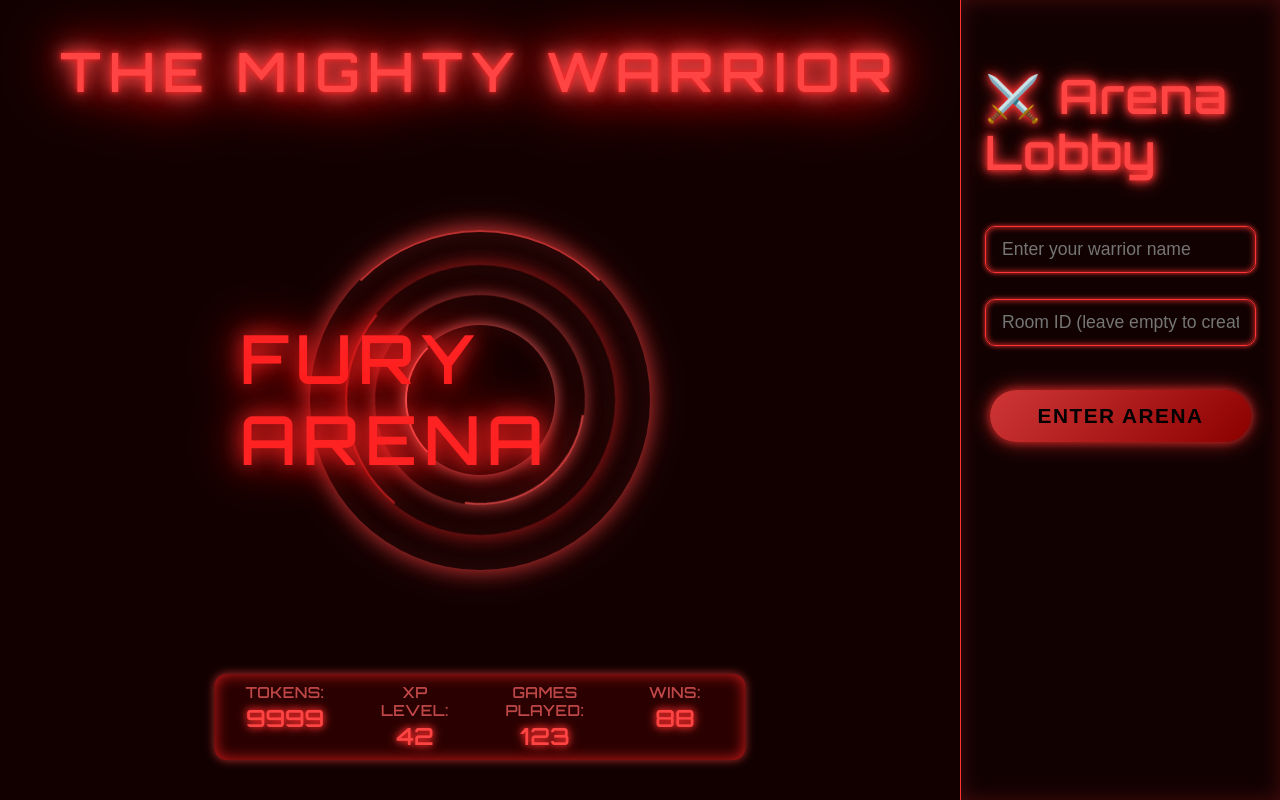
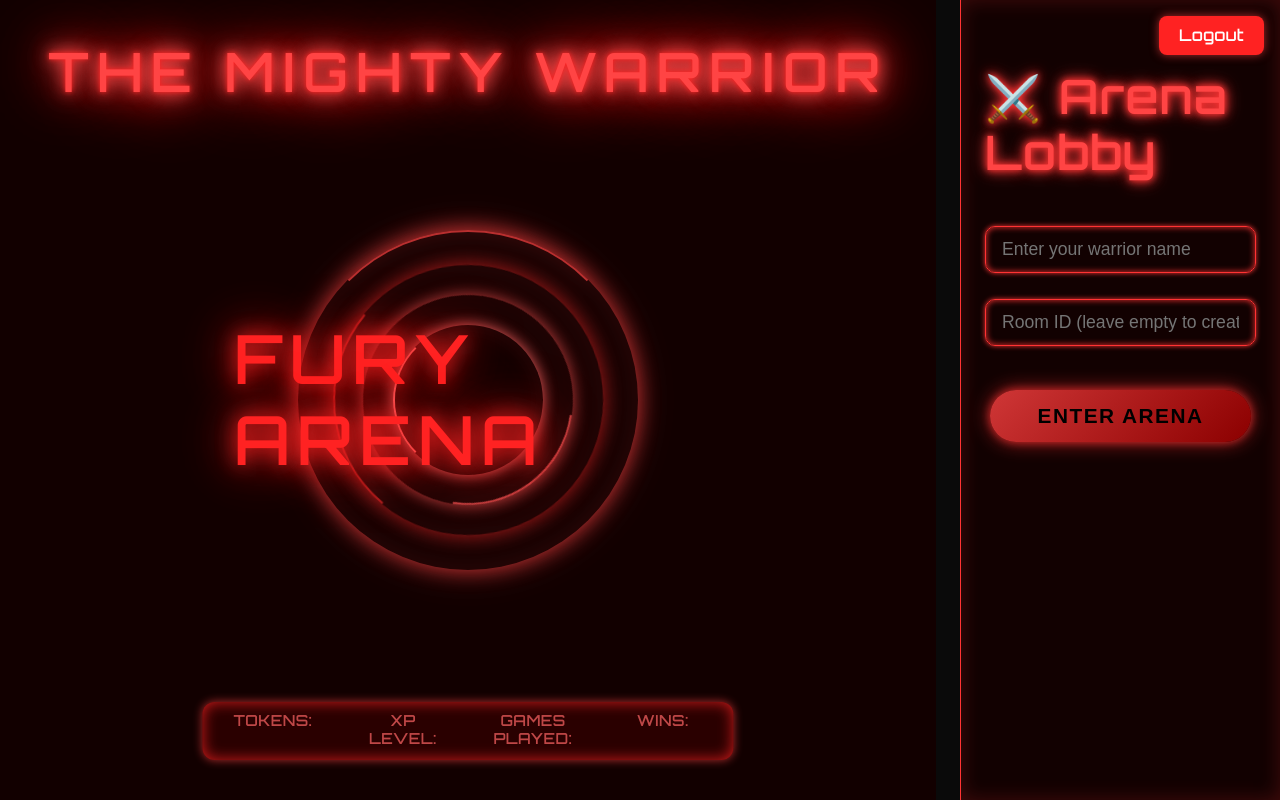
Before and after one commit to Freezingle/pvp1, a plain HTML site: page client/protected/lobby.html in a window 1280 px wide. Drawn offline with nearby package versions, Linux system fonts and the light colour scheme; no server answers.

Commit message:
Client connected to db

```diff
--- a/client/protected/lobby.html
+++ b/client/protected/lobby.html
@@ -1,28 +1,53 @@
 <!DOCTYPE html>
-<html lang="en" >
+<html lang="en">
 <head>
   <meta charset="UTF-8" />
   <meta name="viewport" content="width=device-width, initial-scale=1" />
   <title>Fury Arena Lobby</title>
   <link href="https://fonts.googleapis.com/css2?family=Orbitron&family=Oswald:wght@400;600&display=swap" rel="stylesheet" />
   <style>
-    /* Reset and base */
     * {
       box-sizing: border-box;
     }
+
     body, html {
-      margin: 0; padding: 0; height: 100%;
+      margin: 0; padding: 0;
       font-family: 'Orbitron', monospace;
       background: #0a0a0a;
-      color: #f33; /* Slight base red */
+      color: #f33;
       overflow: hidden;
       display: flex;
       height: 100vh;
       width: 100vw;
-      direction: ltr;
+      gap: 24px; /* Added spacing between left and right */
     }
 
-    /* Right menu container */
+    #logoutBtn {
+      position: absolute;
+      top: 16px;
+      right: 16px;
+      padding: 10px 20px;
+      font-size: 0.95rem;
+      font-family: 'Orbitron', monospace;
+      border: none;
+      border-radius: 8px;
+      background: #ff2222;
+      color: #fff;
+      font-weight: bold;
+      letter-spacing: 1px;
+      cursor: pointer;
+      box-shadow: 0 0 10px #ff4444aa;
+      transition: 0.3s ease;
+      z-index: 99;
+    }
+
+    #logoutBtn:hover {
+      background: #cc0000;
+      box-shadow: 0 0 15px #ff5555cc;
+    }
+
+    /* All your existing styles follow below — untouched */
+
     #roomMenu {
       width: 320px;
       background: rgba(20,0,0,0.85);
@@ -34,10 +59,9 @@
       padding: 2rem 1.5rem;
       box-shadow: inset 0 0 20px #ff333333;
       user-select: none;
-      order: 1; /* Ensure right side */
+      order: 1;
     }
 
-    /* Menu header */
     #roomMenu h2 {
       font-size: 2.8rem;
       font-weight: 700;
@@ -50,7 +74,6 @@
         0 0 18px #ff4444bb;
     }
 
-    /* Inputs */
     #roomMenu input[type="text"] {
       width: 100%;
       margin: 0.8rem 0;
@@ -76,7 +99,6 @@
       color: #ff5555;
     }
 
-    /* Button */
     #joinBtn {
       margin-top: 2rem;
       padding: 14px 48px;
@@ -104,7 +126,6 @@
       background: linear-gradient(135deg, #ff6666ee, #cc1111ee);
     }
 
-    /* Center container */
     #centerStage {
       flex: 1;
       position: relative;
@@ -114,10 +135,9 @@
       align-items: center;
       perspective: 800px;
       background: #120000;
-      order: 0; /* left side */
+      order: 0;
     }
 
-    /* Doctor Strange style swirling animation container */
     #magicRing {
       position: relative;
       width: 350px;
@@ -128,7 +148,6 @@
       z-index: 1;
     }
 
-    /* multiple ring layers for mystical swirl */
     .ring {
       position: absolute;
       border: 2.5px solid transparent;
@@ -141,6 +160,7 @@
       mix-blend-mode: screen;
       box-shadow: 0 0 20px #ff4444cc;
     }
+
     .ring:nth-child(1) {
       width: 340px;
       height: 340px;
@@ -148,6 +168,7 @@
       margin-top: -170px;
       animation-duration: 4s;
     }
+
     .ring:nth-child(2) {
       width: 270px;
       height: 270px;
@@ -157,6 +178,7 @@
       border-top-color: #cc2222cc;
       box-shadow: 0 0 18px #cc2222cc;
     }
+
     .ring:nth-child(3) {
       width: 210px;
       height: 210px;
@@ -166,6 +188,7 @@
       border-top-color: #ff5555bb;
       box-shadow: 0 0 15px #ff5555bb;
     }
+
     .ring:nth-child(4) {
       width: 150px;
       height: 150px;
@@ -176,7 +199,6 @@
       box-shadow: 0 0 14px #ff6666ee;
     }
 
-    /* Game name styling */
     #gameTitle {
       position: absolute;
       top: 50%;
@@ -196,7 +218,6 @@
       pointer-events: none;
     }
 
-    /* Username Godly Text - above magic ring */
     #userNameDisplay {
       position: absolute;
       top: 5%;
@@ -221,7 +242,6 @@
       white-space: nowrap;
     }
 
-    /* Player Stats Container - below magic ring */
     #playerStats {
       position: absolute;
       bottom: 5%;
@@ -244,7 +264,6 @@
       letter-spacing: 0.05em;
     }
 
-    /* Each stat block */
     #playerStats .stat {
       display: flex;
       flex-direction: column;
@@ -278,7 +297,6 @@
         0 0 12px #ff4444;
     }
 
-    /* Animations */
     @keyframes spinSlow {
       0% { transform: rotate(0deg); }
       100% { transform: rotate(360deg); }
@@ -289,10 +307,10 @@
       100% { transform: rotate(-360deg); }
     }
 
-    /* Responsive tweaks */
     @media (max-width: 768px) {
       body {
         flex-direction: column;
+        gap: 0;
       }
 
       #roomMenu {
@@ -333,8 +351,10 @@
 </head>
 <body>
 
+  <button id="logoutBtn">Logout</button>
+
   <div id="centerStage">
-    <div id="userNameDisplay">THE MIGHTY WARRIOR</div> <!-- Username display -->
+    <div id="userNameDisplay">THE MIGHTY WARRIOR</div>
 
     <div id="magicRing">
       <div class="ring"></div>
@@ -346,10 +366,10 @@
     <div id="gameTitle">FURY ARENA</div>
 
     <div id="playerStats">
-      <div class="stat"><span class="stat-label">Tokens:</span> <span class="stat-value">9999</span></div>
-      <div class="stat"><span class="stat-label">XP Level:</span> <span class="stat-value">42</span></div>
-      <div class="stat"><span class="stat-label">Games Played:</span> <span class="stat-value">123</span></div>
-      <div class="stat"><span class="stat-label">Wins:</span> <span class="stat-value">88</span></div>
+      <div class="stat"><span class="stat-label">Tokens:</span> <span class="stat-value"></span></div>
+      <div class="stat"><span class="stat-label">XP Level:</span> <span class="stat-value"></span></div>
+      <div class="stat"><span class="stat-label">Games Played:</span> <span class="stat-value"></span></div>
+      <div class="stat"><span class="stat-label">Wins:</span> <span class="stat-value"></span></div>
     </div>
   </div>
 
@@ -360,7 +380,7 @@
     <button id="joinBtn">Enter Arena</button>
   </div>
 
-   <script src="https://cdn.socket.io/4.7.2/socket.io.min.js"></script>
-      <script src="/protected/scripts/lobby.js"></script>
+  <script src="https://cdn.socket.io/4.7.2/socket.io.min.js"></script>
+  <script src="/protected/scripts/lobby.js"></script>
 </body>
 </html>
--- a/client/protected/scripts/lobby.js
+++ b/client/protected/scripts/lobby.js
@@ -30,3 +30,31 @@ window.history.replaceState(null, null, url.toString());
     window.location.href = `game.html?room=${roomId}`;
 
   });
+
+  window.addEventListener('DOMContentLoaded', async()=>{
+    try{
+      const res  = await fetch('/api/userinfo');
+      if (!res.ok) {throw new Error('Failed to fetch user info');}
+       const data = await res.json();
+      document.getElementById("userNameDisplay").textContent = data.name;
+
+      //update stats:
+      const statValues = document.querySelectorAll('#playerStats .stat-value');
+
+statValues[0].textContent = data.tokens;
+statValues[1].textContent = data.xpLevel;
+statValues[2].textContent = data.gamesPlayed;
+statValues[3].textContent = data.wins;
+
+
+    }
+    catch(error){
+      console.error("Error fetching user info:", error);
+      alert("Failed to load user info. Please try again later.");
+    }
+  })
+
+document.getElementById('logoutBtn').addEventListener('click',async()=>{
+  await fetch ('/logout', {method: 'POST'});
+  window.location.href = './login.html';
+})
```
